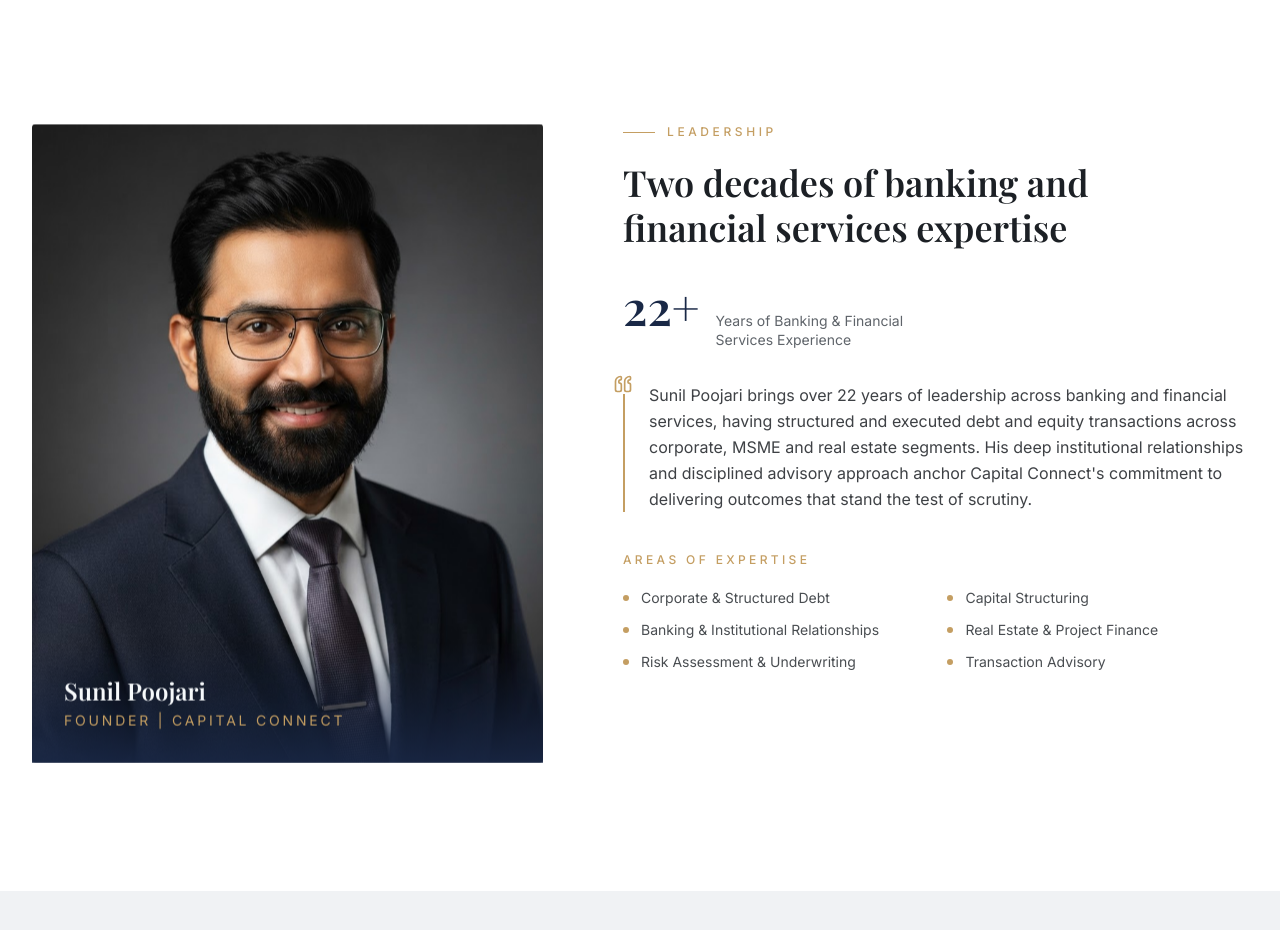
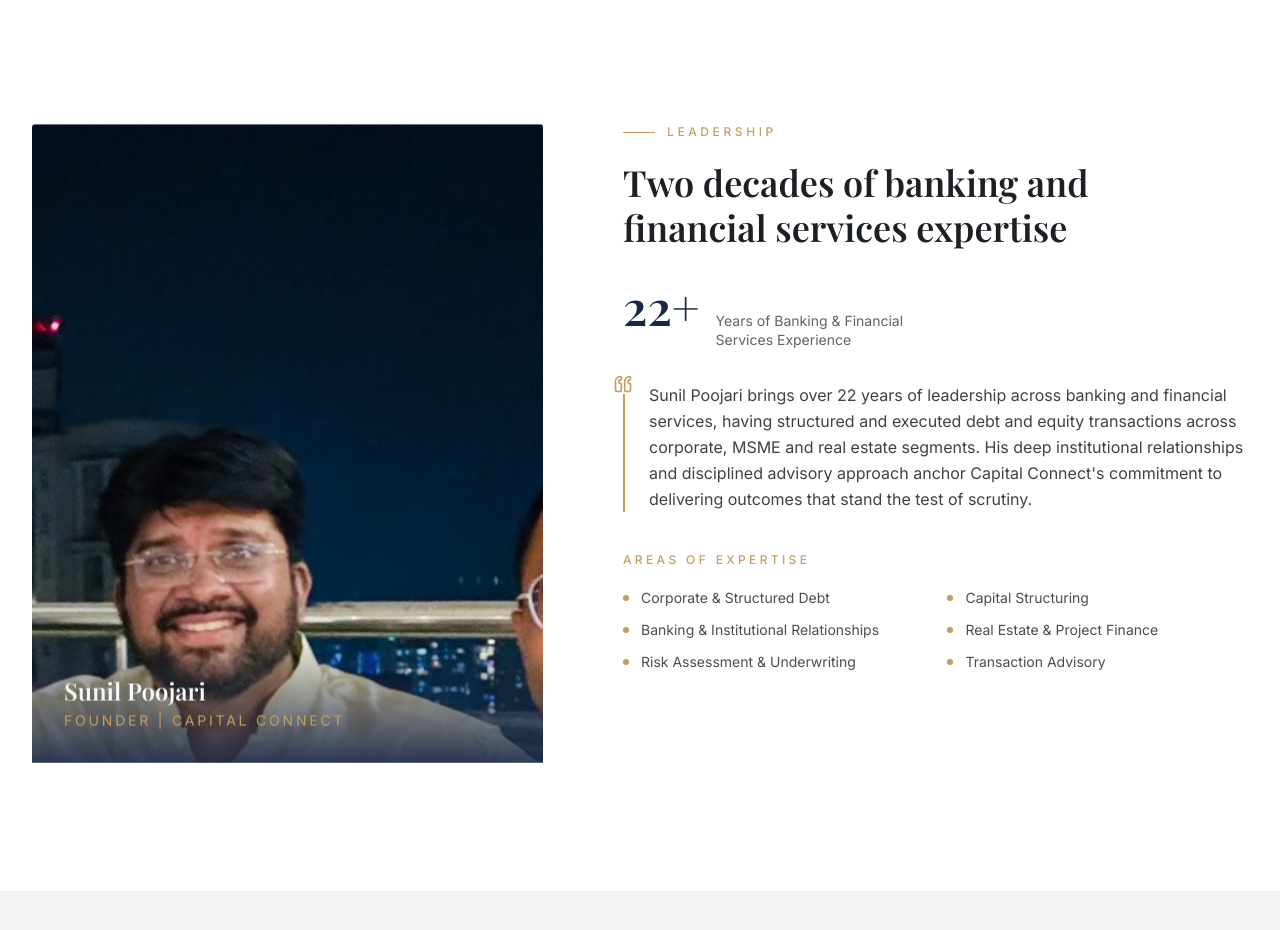
Before and after one commit to nikhilsangle001-debug/capital-connect-website, a Next.js app: page / in a window 1280 px wide. Shown: the part 4120-5050 px from the top of the page. Built offline with nearby package versions, Linux system fonts and the light colour scheme; a web font is replaced by a local one.

Commit message:
feat: update leadership component image source and alt text\n\nUpdated image source and added object positioning for better display

```diff
--- a/components/leadership.tsx
+++ b/components/leadership.tsx
@@ -19,9 +19,9 @@ export function Leadership() {
           <Reveal>
             <div className="relative">
               <img
-                src="/images/sunil-poojari-portrait.png"
+                src="/images/sunil-original.png"
                 alt="Sunil Poojari, Founder of Capital Connect"
-                className="aspect-[4/5] w-full rounded-sm object-cover"
+                className="aspect-[4/5] w-full rounded-sm object-cover object-[center_35%]"
               />
               <div className="absolute bottom-0 left-0 right-0 bg-gradient-to-t from-primary/90 to-transparent p-8">
                 <p className="font-serif text-2xl font-semibold text-primary-foreground">
```
